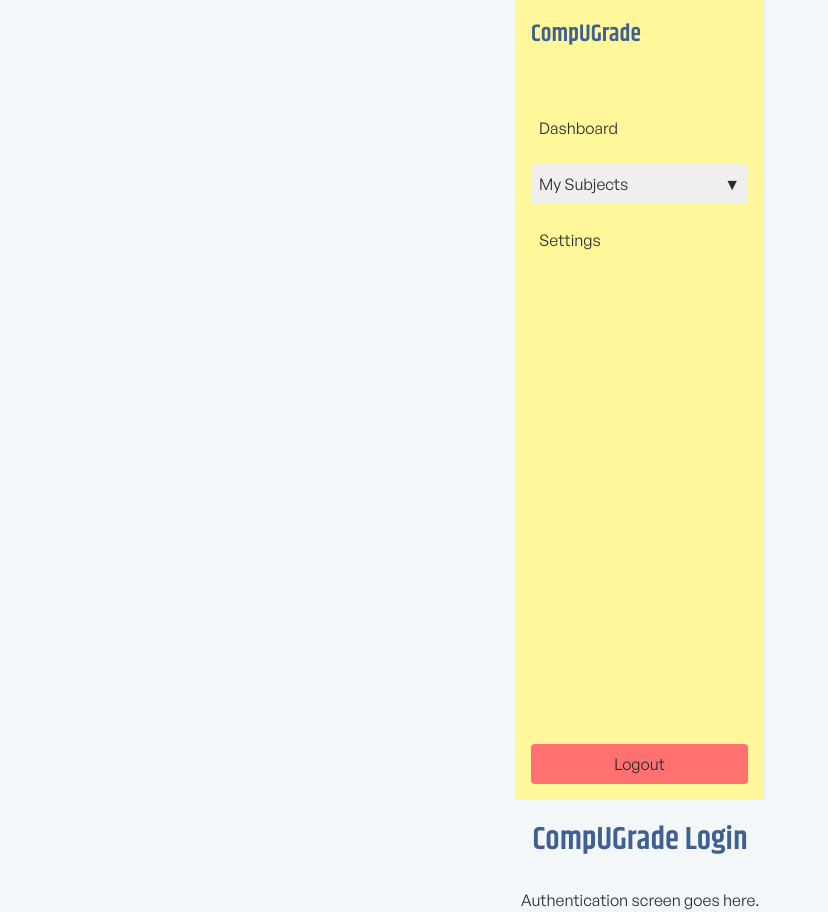
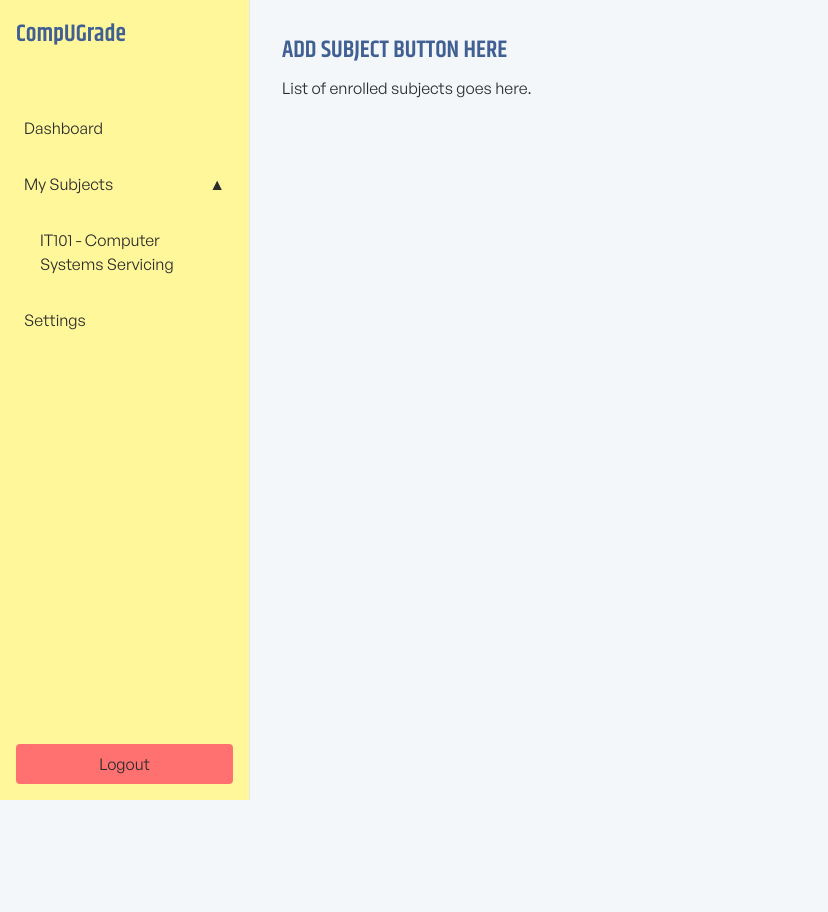
Before and after one commit to UIC-CCS-WEB-DEVELOPMENT-2026-2027/grade-compute, a React (Vite) app: page /student/subject in a window 1280 px wide. Before the commit this address led to /. Shown: the whole page, without its empty margins (0-828 px from the left). After the commit the page ends 800 px from the top, so only its background shows below. Built offline with nearby package versions, Linux system fonts and the light colour scheme.

Commit message:
-added subjectMenu page that the student will use for adding subjects. -changed App.jsx to include subjectMenu -fully working sidebar

```diff
--- a/src/App.jsx
+++ b/src/App.jsx
@@ -10,6 +10,7 @@ import GlobalSettings from './pages/GlobalSettings'; // Put this in src/pages/
 // Student Workspace
 import StudentDashboard from './pages/student/StudentDashboard';
 import SubjectDetail from './pages/student/SubjectDetail';
+import SubjectMenu from './pages/student/SubjectMenu';
 /* PHASE 2
 // Professor Workspace
 import ProfessorDashboard from './pages/professor/ProfessorDashboard';
@@ -34,6 +35,7 @@ export default function App() {
 
         {/* Student Workspace (Phase 1 Focus) */}
         <Route path="/student/dashboard" element={<StudentDashboard />} />
+        <Route path="/student/subject" element={<SubjectMenu />} />
         <Route path="/student/subject/:subjectId" element={<SubjectDetail />} />
         {/*
         {// Professor Workspace (Phase 2) }
--- a/src/components/shared/Sidebar.jsx
+++ b/src/components/shared/Sidebar.jsx
@@ -45,14 +45,15 @@ export default function Sidebar() {
         </Link>
 
         {/* The Dropdown Toggle Button */}
-        <button
+        <Link
+          to="/student/subject"
           className="sidebar-link"
           onClick={() => setIsSubjectsOpen(!isSubjectsOpen)}
           style={{ display: 'flex', justifyContent: 'space-between', alignItems: 'center' }}
         >
           My Subjects
           <span>{isSubjectsOpen ? '▲' : '▼'}</span>
-        </button>
+        </Link>
 
         {/* The Dropdown Menu List */}
         {isSubjectsOpen && (
--- /dev/null
+++ b/src/pages/student/SubjectMenu.jsx
@@ -0,0 +1,19 @@
+// src/pages/student/SubjectMenu.jsx
+import { useState, useEffect } from 'react';
+import Sidebar from '../../components/shared/Sidebar';
+import SubjectCard from '../../components/student/SubjectCard';
+import { getDb } from '../../utils/db';
+
+export default function StudentDashboard() {
+  // TODO: Initialize database state and filter enrolled classes
+
+  return (
+    <div className="flex-row" style={{ minHeight: '100vh', gap: 0 }}>
+      <Sidebar />
+      <main className="container" style={{ padding: '2rem', flex: 1 }}>
+        <h2>ADD SUBJECT BUTTON HERE</h2>
+        <p>List of enrolled subjects goes here.</p>
+      </main>
+    </div>
+  );
+}
```
